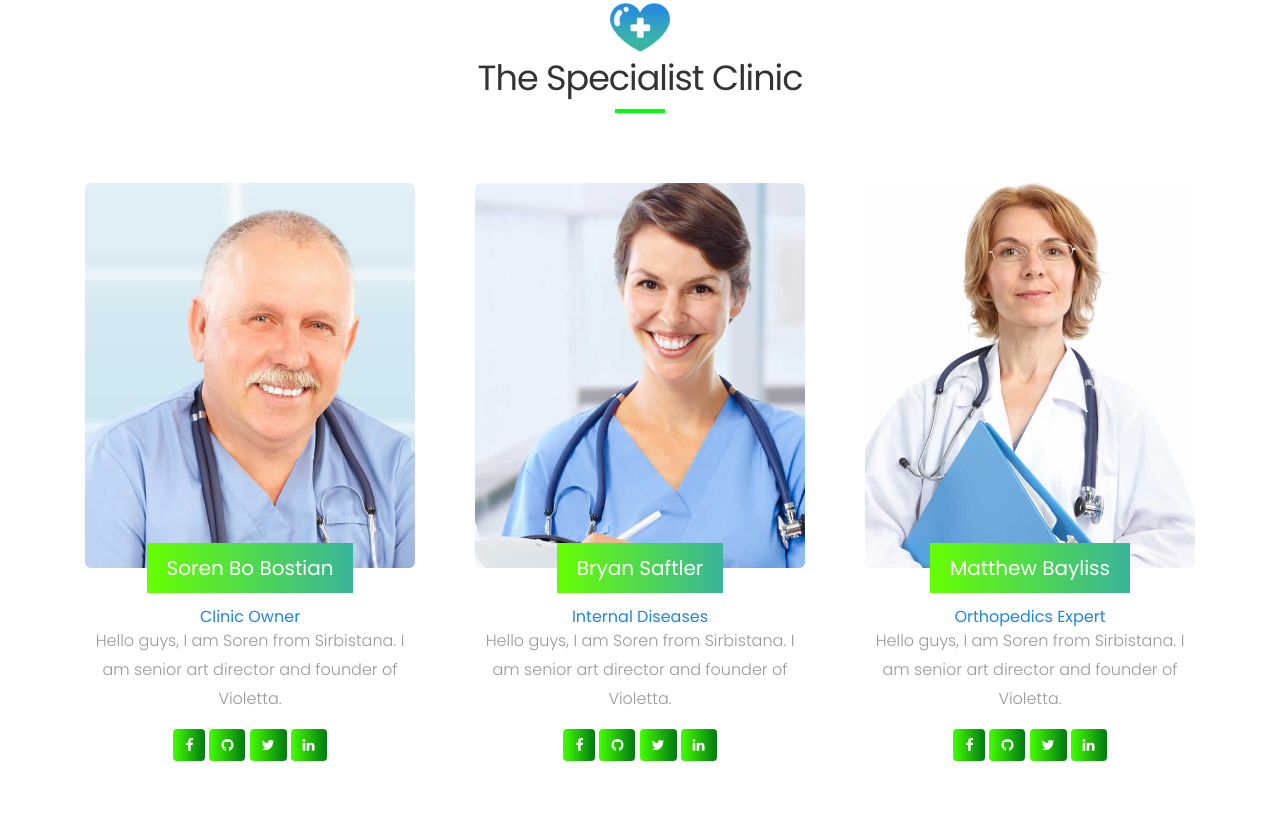
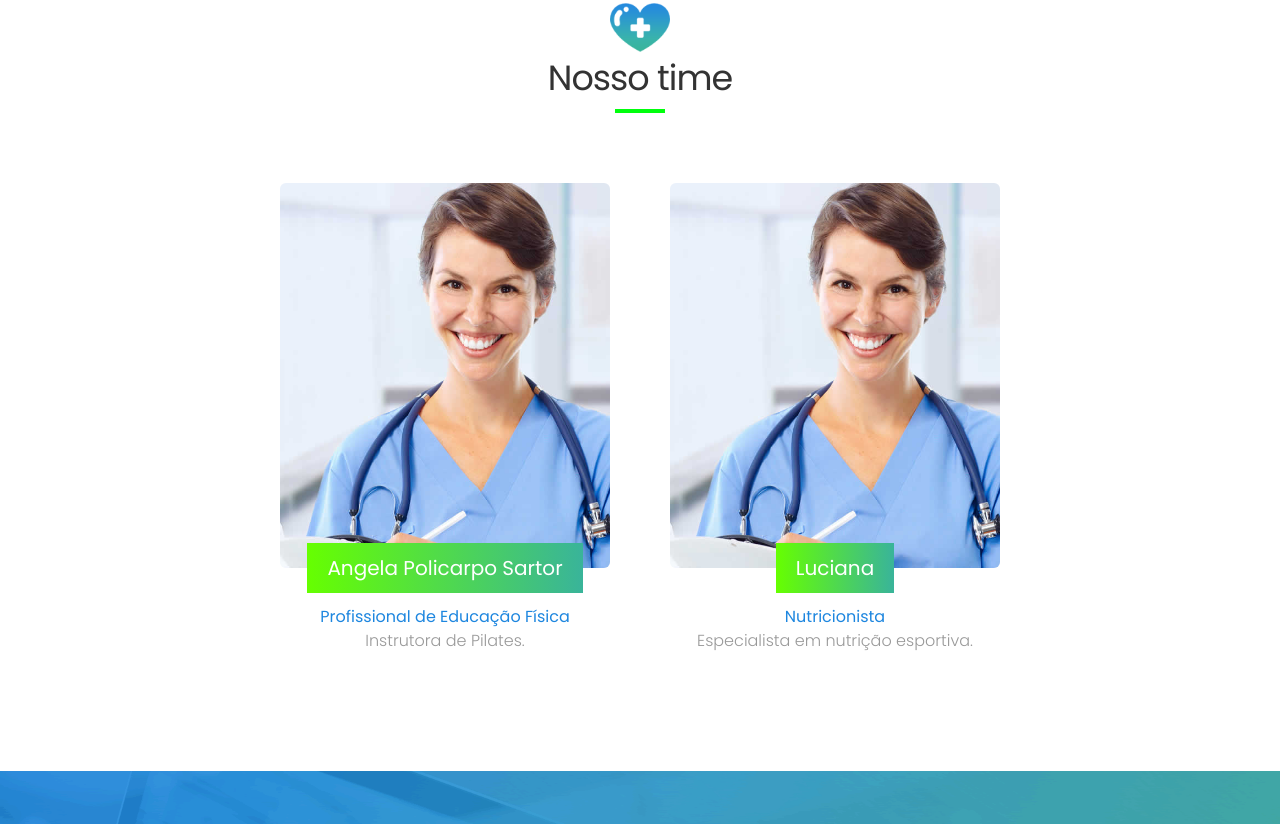
Before and after one commit to JRGunthner/p0005-site-srn, a plain HTML site: page index.html in a window 1280 px wide. Shown: the part 2710-3534 px from the top of the page. Drawn offline with Linux system fonts and the light colour scheme; some packages are replaced by stand-ins of ours.

Commit message:
alteração nos membros do time

```diff
--- a/index.html
+++ b/index.html
@@ -321,25 +321,20 @@
 
 		<div class="heading">
                <span class="icon-logo"><img src="images/icon-logo.png" alt="#"></span>
-               <h2>The Specialist Clinic</h2>
+               <h2>Nosso time</h2>
             </div>
 
             <div class="row dev-list text-center">
+               <div class="col-lg-2 col-md-4 col-sm-12 col-xs-12 wow fadeIn"></div>
                 <div class="col-lg-4 col-md-4 col-sm-12 col-xs-12 wow fadeIn" data-wow-duration="1s" data-wow-delay="0.2s" style="visibility: visible; animation-duration: 1s; animation-delay: 0.2s; animation-name: fadeIn;">
                     <div class="widget clearfix">
-                        <img src="images/doctor_01.jpg" alt="" class="img-responsive img-rounded">
+                        <img src="images/doctor_02.jpg" alt="" class="img-responsive img-rounded">
                         <div class="widget-title">
-                            <h3>Soren Bo Bostian</h3>
-                            <small>Clinic Owner</small>
+                            <h3>Angela Policarpo Sartor</h3>
+                            <small>Profissional de Educação Física</small>
                         </div>
-                        <p>Hello guys, I am Soren from Sirbistana. I am senior art director and founder of Violetta.</p>
+                        <p>Instrutora de Pilates.</p>
 
-                        <div class="footer-social">
-                            <a href="#" class="btn grd1"><i class="fa fa-facebook"></i></a>
-                            <a href="#" class="btn grd1"><i class="fa fa-github"></i></a>
-                            <a href="#" class="btn grd1"><i class="fa fa-twitter"></i></a>
-                            <a href="#" class="btn grd1"><i class="fa fa-linkedin"></i></a>
-                        </div>
                     </div>
                 </div>
 
@@ -347,37 +342,14 @@
                     <div class="widget clearfix">
                         <img src="images/doctor_02.jpg" alt="" class="img-responsive img-rounded">
                         <div class="widget-title">
-                            <h3>Bryan Saftler</h3>
-                            <small>Internal Diseases</small>
+                            <h3>Luciana</h3>
+                            <small>Nutricionista</small>
                         </div>
-                        <p>Hello guys, I am Soren from Sirbistana. I am senior art director and founder of Violetta.</p>
+                        <p>Especialista em nutrição esportiva.</p>
 
-                        <div class="footer-social">
-                            <a href="#" class="btn grd1"><i class="fa fa-facebook"></i></a>
-                            <a href="#" class="btn grd1"><i class="fa fa-github"></i></a>
-                            <a href="#" class="btn grd1"><i class="fa fa-twitter"></i></a>
-                            <a href="#" class="btn grd1"><i class="fa fa-linkedin"></i></a>
-                        </div>
                     </div>
                 </div>
-
-                <div class="col-lg-4 col-md-4 col-sm-12 col-xs-12 wow fadeIn">
-                    <div class="widget clearfix">
-                        <img src="images/doctor_03.jpg" alt="" class="img-responsive img-rounded">
-                        <div class="widget-title">
-                            <h3>Matthew Bayliss</h3>
-                            <small>Orthopedics Expert</small>
-                        </div>
-                        <p>Hello guys, I am Soren from Sirbistana. I am senior art director and founder of Violetta.</p>
-
-                        <div class="footer-social">
-                            <a href="#" class="btn grd1"><i class="fa fa-facebook"></i></a>
-                            <a href="#" class="btn grd1"><i class="fa fa-github"></i></a>
-                            <a href="#" class="btn grd1"><i class="fa fa-twitter"></i></a>
-                            <a href="#" class="btn grd1"><i class="fa fa-linkedin"></i></a>
-                        </div>
-                    </div>
-                </div>
+                <div class="col-lg-2 col-md-4 col-sm-12 col-xs-12 wow fadeIn"></div>
 
             </div>
         </div>
@@ -560,7 +532,7 @@
                      </div>
                      <div class="testi-meta">
                         <img src="images/testi_01.png" alt="" class="img-responsive alignleft">
-                        <h4>Martin Johnson <small>- Founder of Goosilo</small></h4>
+                        <h4>Amanda DOE <small>- Founder of Goosilo</small></h4>
                      </div>
                   </div>
                </div>
```
